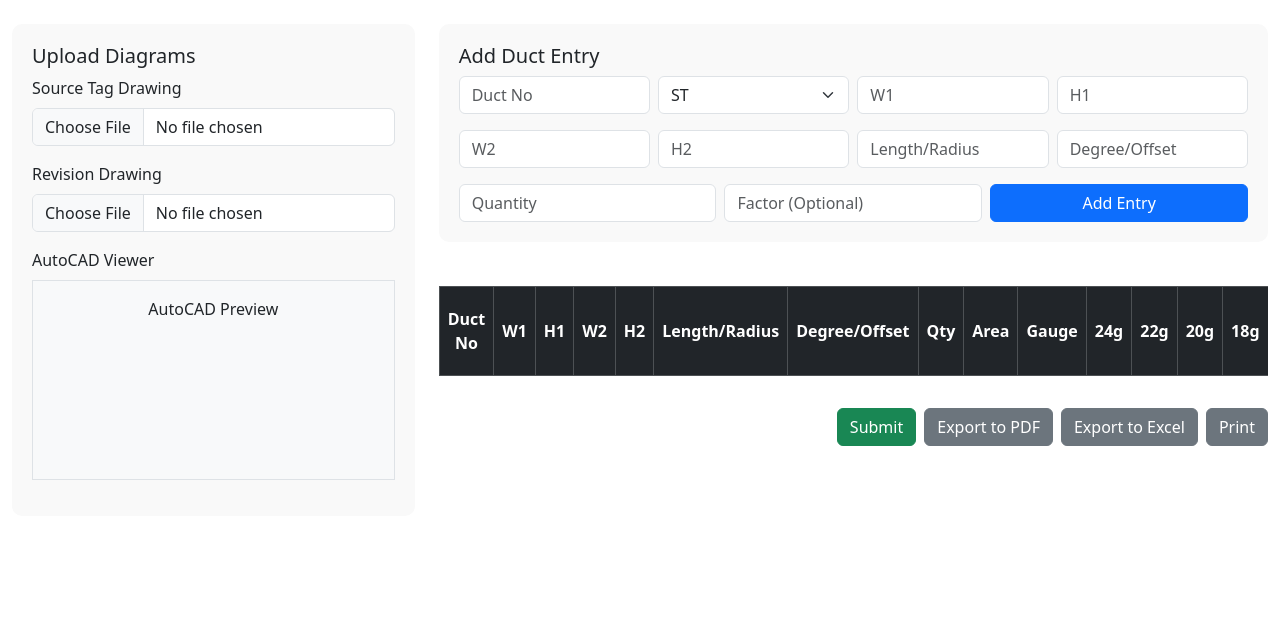
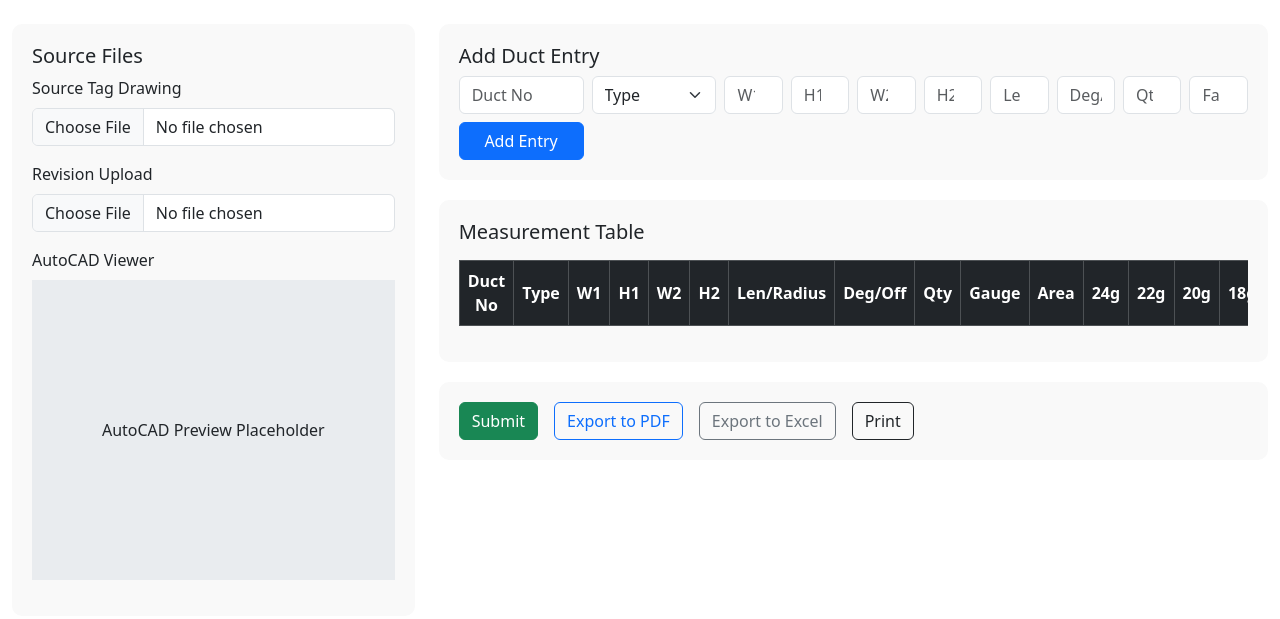
Before and after one commit to kumartech-maker/Ducting_project, a Flask app: template app/templates/measurement_sheet.html in a window 1280 px wide. Shown: the top 619 px of the page. Run offline with Flask 3, Linux system fonts and the light colour scheme; the template is opened without the code that fills it, so the values that code supplies are empty.

Commit message:
Update measurement_sheet.html

```diff
--- a/app/templates/measurement_sheet.html
+++ b/app/templates/measurement_sheet.html
@@ -9,14 +9,13 @@
       background: #f9f9f9;
       border-radius: 10px;
       padding: 20px;
+      margin-bottom: 20px;
     }
     .table-section {
-      max-height: 400px;
-      overflow-y: auto;
-      margin-top: 20px;
+      overflow-x: auto;
     }
-    th, td {
-      vertical-align: middle;
+    table th, table td {
+      vertical-align: middle !important;
       text-align: center;
     }
   </style>
@@ -24,34 +23,39 @@
 <body>
   <div class="container-fluid mt-4">
     <div class="row">
-    <!-- Left: File Upload Section -->
+      <!-- Left Section -->
       <div class="col-md-4">
         <div class="form-section">
-        <h5>Upload Diagrams</h5>
+          <h5>Source Files</h5>
           <div class="mb-3">
-          <label class="form-label">Source Tag Drawing</label>
-          <input type="file" class="form-control">
+            <label for="sourceDiagram" class="form-label">Source Tag Drawing</label>
+            <input type="file" class="form-control" id="sourceDiagram">
           </div>
           <div class="mb-3">
-          <label class="form-label">Revision Drawing</label>
-          <input type="file" class="form-control">
+            <label for="revisionFile" class="form-label">Revision Upload</label>
+            <input type="file" class="form-control" id="revisionFile">
           </div>
           <div class="mb-3">
             <label class="form-label">AutoCAD Viewer</label>
-          <div class="border p-3 text-center bg-light" style="height: 200px;">AutoCAD Preview</div>
+            <div style="width: 100%; height: 300px; background: #e9ecef; display: flex; align-items: center; justify-content: center;">
+              <span>AutoCAD Preview Placeholder</span>
+            </div>
           </div>
         </div>
       </div>
 
-    <!-- Right: Duct Entry Form -->
+      <!-- Right Section -->
       <div class="col-md-8">
         <div class="form-section">
           <h5>Add Duct Entry</h5>
-        <div class="row g-2">
-          <div class="col"><input type="text" id="duct_no" class="form-control" placeholder="Duct No"></div>
-          <div class="col">
-            <select id="duct_type" class="form-select">
-              <option value="st">ST</option>
+          <form id="ductForm" class="row g-2">
+            <div class="col-md-2">
+              <input type="text" class="form-control" id="duct_no" placeholder="Duct No">
+            </div>
+            <div class="col-md-2">
+              <select class="form-select" id="duct_type">
+                <option value="">Type</option>
+                <option value="st">Straight</option>
                 <option value="elb">Elbow</option>
                 <option value="red">Reducer</option>
                 <option value="dm">Damper</option>
@@ -60,134 +64,162 @@
                 <option value="vanes">Vanes</option>
               </select>
             </div>
-          <div class="col"><input type="number" id="w1" class="form-control" placeholder="W1"></div>
-          <div class="col"><input type="number" id="h1" class="form-control" placeholder="H1"></div>
+            <div class="col-md-1">
+              <input type="number" class="form-control" id="w1" placeholder="W1">
             </div>
-        <div class="row g-2 mt-2">
-          <div class="col"><input type="number" id="w2" class="form-control" placeholder="W2"></div>
-          <div class="col"><input type="number" id="h2" class="form-control" placeholder="H2"></div>
-          <div class="col"><input type="number" id="length" class="form-control" placeholder="Length/Radius"></div>
-          <div class="col"><input type="text" id="degree" class="form-control" placeholder="Degree/Offset"></div>
+            <div class="col-md-1">
+              <input type="number" class="form-control" id="h1" placeholder="H1">
             </div>
-        <div class="row g-2 mt-2">
-          <div class="col"><input type="number" id="quantity" class="form-control" placeholder="Quantity"></div>
-          <div class="col"><input type="number" id="factor" class="form-control" placeholder="Factor (Optional)"></div>
-          <div class="col">
-            <button class="btn btn-primary w-100" onclick="addDuctEntry()">Add Entry</button>
+            <div class="col-md-1">
+              <input type="number" class="form-control" id="w2" placeholder="W2">
             </div>
+            <div class="col-md-1">
+              <input type="number" class="form-control" id="h2" placeholder="H2">
             </div>
+            <div class="col-md-1">
+              <input type="number" class="form-control" id="length" placeholder="Len/Rad">
+            </div>
+            <div class="col-md-1">
+              <input type="text" class="form-control" id="degree" placeholder="Deg/Off">
+            </div>
+            <div class="col-md-1">
+              <input type="number" class="form-control" id="quantity" placeholder="Qty">
+            </div>
+            <div class="col-md-1">
+              <input type="number" class="form-control" id="factor" placeholder="Factor">
+            </div>
+            <div class="col-md-2">
+              <button type="button" class="btn btn-primary w-100" id="addEntry">Add Entry</button>
+            </div>
+          </form>
         </div>
 
-      <!-- Live Table -->
+        <!-- Table Section -->
+        <div class="form-section">
+          <h5 class="mb-3">Measurement Table</h5>
           <div class="table-section">
-        <table class="table table-bordered table-striped mt-4">
+            <table class="table table-bordered table-striped" id="measurementTable">
               <thead class="table-dark">
                 <tr>
                   <th>Duct No</th>
+                  <th>Type</th>
                   <th>W1</th>
                   <th>H1</th>
                   <th>W2</th>
                   <th>H2</th>
-              <th>Length/Radius</th>
-              <th>Degree/Offset</th>
+                  <th>Len/Radius</th>
+                  <th>Deg/Off</th>
                   <th>Qty</th>
+                  <th>Gauge</th>
                   <th>Area</th>
-              <th>Gauge</th>
                   <th>24g</th>
                   <th>22g</th>
                   <th>20g</th>
                   <th>18g</th>
                   <th>Cleat</th>
-              <th>Nuts & Bolts</th>
+                  <th>Nut&Bolt</th>
                   <th>Gasket</th>
                   <th>Corner</th>
                   <th>Actions</th>
                 </tr>
               </thead>
-          <tbody id="tableBody"></tbody>
+              <tbody id="measurementTableBody">
+                <!-- Dynamic rows will be inserted here -->
+              </tbody>
             </table>
+          </div>
         </div>
 
         <!-- Bottom Buttons -->
-      <div class="d-flex justify-content-end gap-2 mt-3">
-        <button class="btn btn-success">Submit</button>
-        <button class="btn btn-secondary">Export to PDF</button>
-        <button class="btn btn-secondary">Export to Excel</button>
-        <button class="btn btn-secondary">Print</button>
+        <div class="form-section d-flex gap-3">
+          <button class="btn btn-success" id="submitAll">Submit</button>
+          <button class="btn btn-outline-primary">Export to PDF</button>
+          <button class="btn btn-outline-secondary">Export to Excel</button>
+          <button class="btn btn-outline-dark">Print</button>
         </div>
       </div>
     </div>
   </div>
 
-<!-- JS Logic -->
+  <!-- Script -->
   <script>
-function addDuctEntry() {
-  const duct_no = document.getElementById('duct_no').value.trim();
-  const duct_type = document.getElementById('duct_type').value;
-  const w1 = parseFloat(document.getElementById('w1').value) || 0;
-  const h1 = parseFloat(document.getElementById('h1').value) || 0;
-  const w2 = parseFloat(document.getElementById('w2').value) || 0;
-  const h2 = parseFloat(document.getElementById('h2').value) || 0;
-  const length = parseFloat(document.getElementById('length').value) || 0;
-  const degree = document.getElementById('degree').value.trim();
-  const quantity = parseInt(document.getElementById('quantity').value) || 1;
-  const factor = parseFloat(document.getElementById('factor').value) || 1;
+    const entries = [];
 
-  // Area formula logic
-  let area = 0;
-  if (duct_type === 'st') {
-    area = 2 * (w1 + h1) * length * quantity * factor;
-  } else if (duct_type === 'elb' || duct_type === 'offset') {
-    area = (w1 + h1) * length * 1.57 * quantity * factor;
-  } else if (duct_type === 'red') {
-    area = ((w1 + w2 + h1 + h2) / 2) * length * quantity * factor;
+    document.getElementById('addEntry').addEventListener('click', () => {
+      const entry = {
+        duct_no: document.getElementById('duct_no').value,
+        duct_type: document.getElementById('duct_type').value,
+        w1: parseInt(document.getElementById('w1').value || 0),
+        h1: parseInt(document.getElementById('h1').value || 0),
+        w2: parseInt(document.getElementById('w2').value || 0),
+        h2: parseInt(document.getElementById('h2').value || 0),
+        length: parseInt(document.getElementById('length').value || 0),
+        degree: document.getElementById('degree').value,
+        quantity: parseInt(document.getElementById('quantity').value || 1),
+        factor: parseFloat(document.getElementById('factor').value || 1)
+      };
+
+      entries.push(entry);
+      updateTable();
+    });
+
+    function updateTable() {
+      const tbody = document.getElementById('measurementTableBody');
+      tbody.innerHTML = '';
+
+      entries.forEach((e, index) => {
+        const row = `<tr>
+          <td>${e.duct_no}</td>
+          <td>${e.duct_type}</td>
+          <td>${e.w1}</td>
+          <td>${e.h1}</td>
+          <td>${e.w2}</td>
+          <td>${e.h2}</td>
+          <td>${e.length}</td>
+          <td>${e.degree}</td>
+          <td>${e.quantity}</td>
+          <td>-</td> <!-- gauge -->
+          <td>-</td> <!-- area -->
+          <td>-</td> <!-- 24g -->
+          <td>-</td> <!-- 22g -->
+          <td>-</td> <!-- 20g -->
+          <td>-</td> <!-- 18g -->
+          <td>-</td> <!-- cleat -->
+          <td>-</td> <!-- nuts & bolts -->
+          <td>-</td> <!-- gasket -->
+          <td>-</td> <!-- corner -->
+          <td>
+            <button class="btn btn-sm btn-warning">Edit</button>
+            <button class="btn btn-sm btn-danger" onclick="deleteEntry(${index})">Delete</button>
+          </td>
+        </tr>`;
+        tbody.innerHTML += row;
+      });
+    }
+
+    function deleteEntry(index) {
+      entries.splice(index, 1);
+      updateTable();
+    }
+
+    document.getElementById('submitAll').addEventListener('click', async () => {
+      const response = await fetch('/save_measurements', {
+        method: 'POST',
+        headers: {
+          'Content-Type': 'application/json'
+        },
+        body: JSON.stringify({ entries })
+      });
+
+      const result = await response.json();
+      if (result.status === 'success') {
+        alert('Measurements saved!');
+        entries.length = 0;
+        updateTable();
       } else {
-    area = (w1 + h1) * length * quantity * factor;
+        alert('Error: ' + result.message);
       }
-  area = parseFloat((area / 1000000).toFixed(2)); // convert mm² to m²
-
-  // Gauge selection
-  let gauge = '';
-  if (w1 <= 750 && h1 <= 750) gauge = '24g';
-  else if (w1 <= 1200 && h1 <= 1200) gauge = '22g';
-  else if (w1 <= 1800 && h1 <= 1800) gauge = '20g';
-  else gauge = '18g';
-
-  const g24 = gauge === '24g' ? area : '';
-  const g22 = gauge === '22g' ? area : '';
-  const g20 = gauge === '20g' ? area : '';
-  const g18 = gauge === '18g' ? area : '';
-
-  const cleat = (area * 1.1).toFixed(2);
-  const bolts = (area * 0.9).toFixed(2);
-  const gasket = (area * 0.8).toFixed(2);
-  const corner = (area * 0.7).toFixed(2);
-
-  const row = `
-    <tr>
-      <td>${duct_no}</td>
-      <td>${w1}</td>
-      <td>${h1}</td>
-      <td>${w2}</td>
-      <td>${h2}</td>
-      <td>${length}</td>
-      <td>${degree}</td>
-      <td>${quantity}</td>
-      <td>${area}</td>
-      <td>${gauge}</td>
-      <td>${g24}</td>
-      <td>${g22}</td>
-      <td>${g20}</td>
-      <td>${g18}</td>
-      <td>${cleat}</td>
-      <td>${bolts}</td>
-      <td>${gasket}</td>
-      <td>${corner}</td>
-      <td><button class="btn btn-sm btn-danger">Delete</button></td>
-    </tr>
-  `;
-  document.getElementById('tableBody').insertAdjacentHTML('beforeend', row);
-}
+    });
   </script>
 </body>
 </html>
```
Lines whose indentation alone changed are shown as unchanged.
